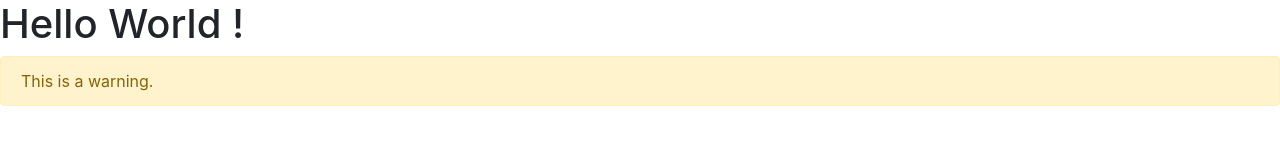
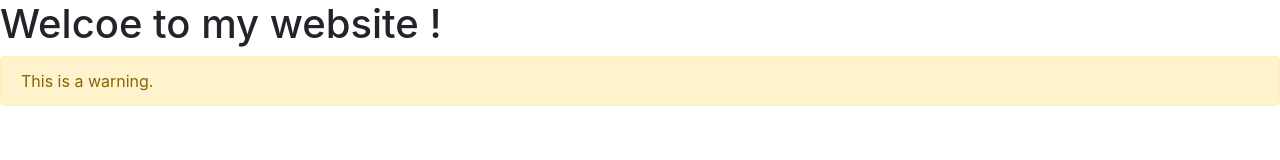
Before and after one commit to prateekbhujel/hello, a plain HTML site: page index.html in a window 1280 px wide. Drawn offline with nearby package versions, Linux system fonts and the light colour scheme.

Commit message:
Update index.html

```diff
--- a/index.html
+++ b/index.html
@@ -8,7 +8,7 @@
 
   </head>
   <body>
-      <h1>Hello World !</h1>
+      <h1>Welcoe to my website !</h1>
       <div class="alert alert-warning" role="alert">
           This is a warning.
 </div>
```
